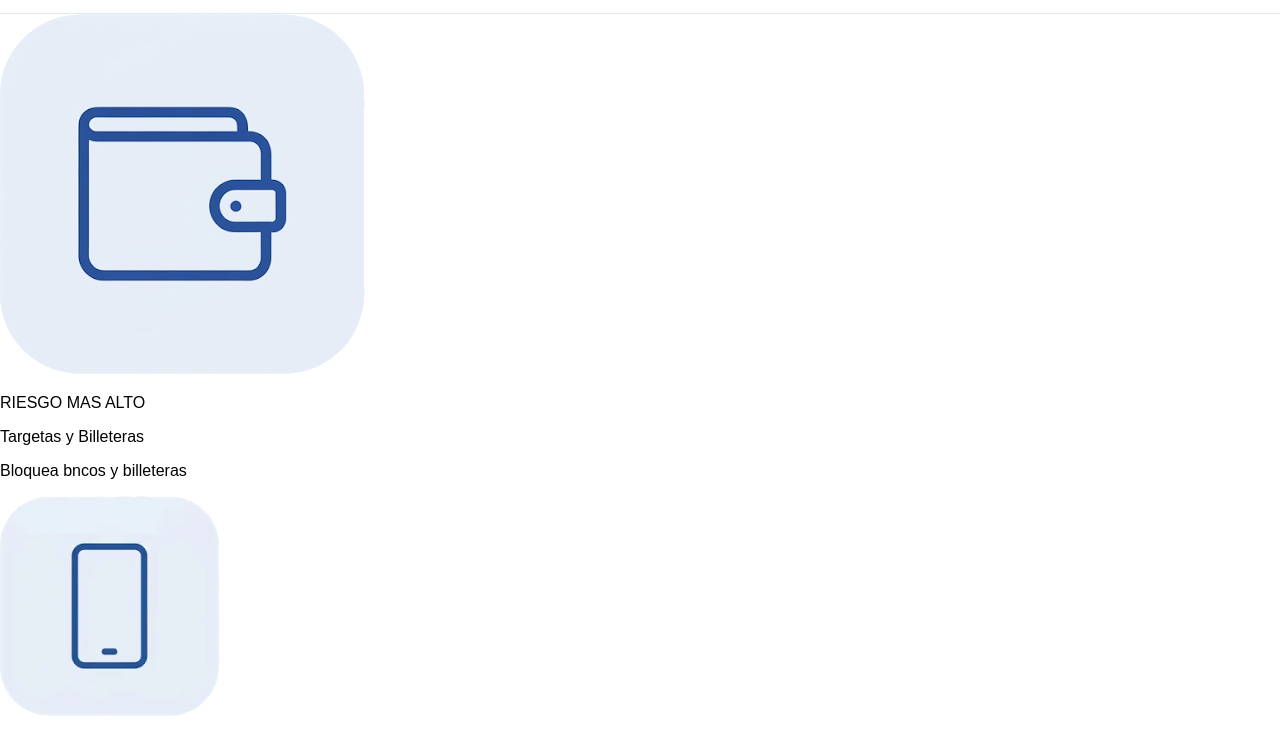
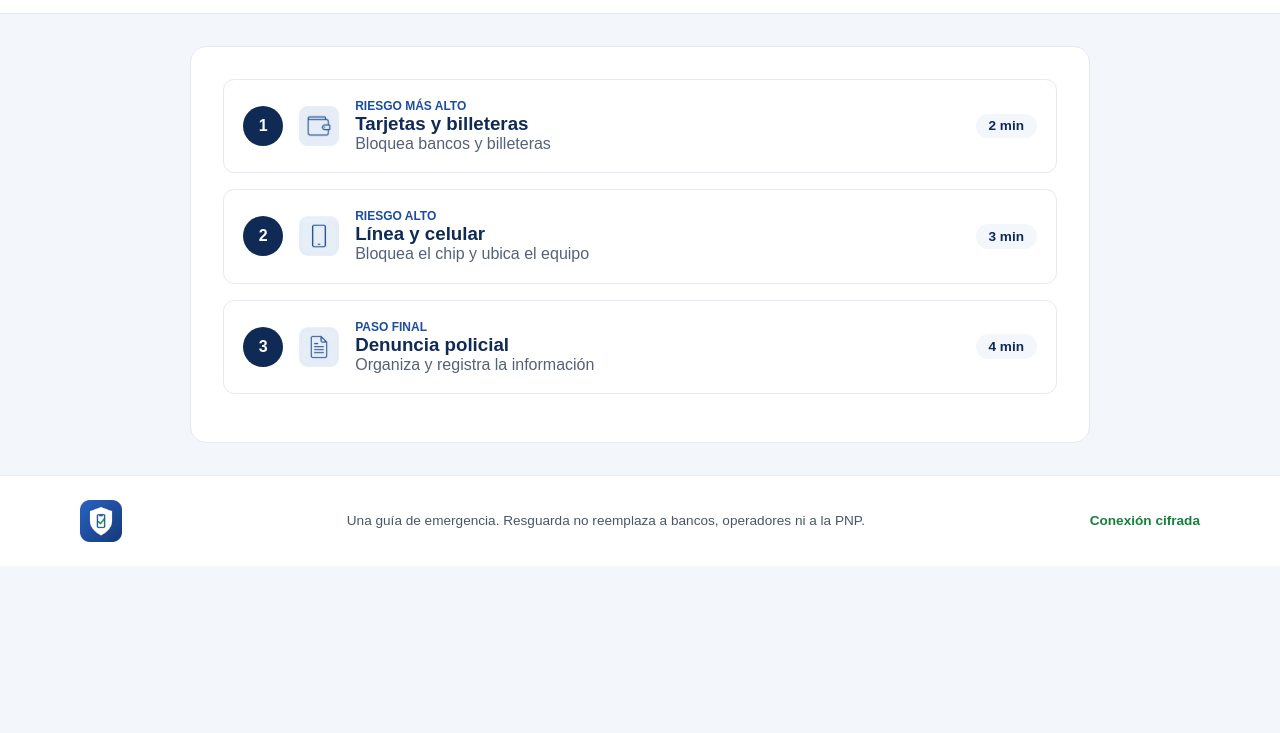
Before and after one commit to Hans-WM/Resguarda_Landing, a plain HTML site: page pages/plan.html in a window 1280 px wide. Shown: the part 62-795 px from the top of the page. Drawn offline with Linux system fonts and the light colour scheme.

Commit message:
Pagina plan mejorada

```diff
--- a/css/styles.css
+++ b/css/styles.css
@@ -100,3 +100,142 @@ body {
   color: #15803d;
   margin: 0;
 }
+.imagen-principal {
+    max-width: 500px;
+    width: 100%;
+    height: auto;
+}
+
+.rojoB {
+  background-color: rgb(183,42,52);
+  color:white;
+  font-size: 16px;
+  font-weight: bold;
+  padding: 16px 24px;
+  border:none;
+  border-radius: 12px;
+  cursor:pointer;
+}
+.dato-tiempo {
+  display: flex;
+  align-items: center; /* centra icono y texto verticalmente */
+  gap: .6rem;          /* espacio entre icono y texto */
+}
+
+.dato-tiempo p {
+  margin: 0;           /* quita el margen del párrafo para que quede alineado */
+}
+
+body {
+  background: #f3f6fa;   /* Gris Niebla: fondo de la pantalla */
+  color: #1b2433;        /* Tinta: texto de cuerpo */
+}
+
+.panel-ruta {
+  max-width: 900px;
+  margin: 2rem auto;
+  padding: 2rem;
+  background: #ffffff;
+  border: 1px solid #e5e9f2;
+  border-radius: 1rem;
+}
+
+.panel-ruta h1,
+.paso h3 {
+  color: #0f2a55;        /* Azul Noche: títulos */
+}
+
+.panel-ruta .etiqueta {
+  color: #1d4e9e;        /* Azul confianza */
+}
+
+/* Cada tarjeta: grupo de la izquierda y tiempo a la derecha */
+.paso {
+  display: flex;
+  align-items: center;
+  justify-content: space-between;
+  gap: 1rem;
+  padding: 1.2rem;
+  margin-bottom: 1rem;
+  background: #ffffff;
+  border: 1px solid #e5e9f2;
+
+  border-radius: .7rem;
+}
+
+/* Número, icono y texto en fila */
+.paso-info {
+  display: flex;
+  align-items: center;
+  gap: 1rem;
+}
+
+.paso-info p,
+.paso-info h3 {
+  margin: 0;
+}
+
+.numero-paso {
+  display: flex;
+  align-items: center;
+  justify-content: center;
+  width: 40px;
+  height: 40px;
+  border-radius: 50%;
+  background: #0f2a55;   /* Azul Noche */
+  color: #ffffff;
+  font-weight: bold;
+}
+
+.riesgo {
+  font-size: .75rem;
+  font-weight: bold;
+  text-transform: uppercase;
+  color: #1d4e9e;
+}
+
+.descripcion {
+  color: #55617a;        /* Gris Apoyo: texto de apoyo */
+}
+
+.tiempo {
+  padding: .3rem .8rem;
+  border-radius: 2rem;
+  background: #f3f6fa;
+  color: #0f2a55;
+  font-size: .85rem;
+  font-weight: bold;
+}
+
+/* Aviso de abajo: icono al lado del texto */
+.aviso-info {
+  display: flex;
+  align-items: center;
+  gap: .8rem;
+  padding: 1rem;
+  border-radius: .7rem;
+  background: #f3f6fa;
+}
+
+.aviso-info p {
+  margin: 0;
+}
+
+@media (max-width: 600px) {
+  .paso {
+    flex-wrap: wrap;
+    border: 1px solid #e5e9f2;
+  }
+}
+.lista-pasos {
+  padding: 1rem;
+  margin-bottom: 1rem;
+  background: #f3f6fa;
+  border: 1px solid #1d4e9e;
+  border-radius: 1rem;
+}
+
+
+.lista-pasos .paso:last-child {
+  margin-bottom: 0;
+}
--- a/pages/plan.html
+++ b/pages/plan.html
@@ -23,20 +23,48 @@
             </nav>
         </div>
     </header>
-    <div>
-        <img src="../assets/icons/icon_mon.png">
-        <p>RIESGO MAS ALTO</p>
-        <p>Targetas y Billeteras</p>
-        <p>Bloquea bncos y billeteras</p>
-        <img src="../assets/icons/icon_cel.png">
-        <p>RIESGO ALTO</p>
-        <p>Linea y celular</p>
-        <p>Bloquea el chip y ubica el equipo</p>
-        <img src ="../assets/icons/icon_doc.png">
-        <p>PASO FINAL</p>
-        <p>Denuncia Policial</p>
-        <p>Resgitra la informacion</p>
-    </div>
+    <main class="panel-ruta">
+
+        <article class="paso">
+            <div class="paso-info">
+                <span class="numero-paso">1</span>
+                <img src="../assets/icons/icon_mon.png" alt="" width="40" height="40">
+                <div>
+                    <p class="riesgo">Riesgo más alto</p>
+                    <h3>Tarjetas y billeteras</h3>
+                    <p class="descripcion">Bloquea bancos y billeteras</p>
+                </div>
+            </div>
+            <span class="tiempo">2 min</span>
+        </article>
+
+        <article class="paso">
+            <div class="paso-info">
+                <span class="numero-paso">2</span>
+                <img src="../assets/icons/icon_cel.png" alt="" width="40" height="40">
+                <div>
+                    <p class="riesgo">Riesgo alto</p>
+                    <h3>Línea y celular</h3>
+                    <p class="descripcion">Bloquea el chip y ubica el equipo</p>
+                </div>
+            </div>
+            <span class="tiempo">3 min</span>
+        </article>
+
+        <article class="paso">
+            <div class="paso-info">
+                <span class="numero-paso">3</span>
+                <img src="../assets/icons/icon_doc.png" alt="" width="40" height="40">
+                <div>
+                    <p class="riesgo">Paso final</p>
+                    <h3>Denuncia policial</h3>
+                    <p class="descripcion">Organiza y registra la información</p>
+                </div>
+            </div>
+            <span class="tiempo">4 min</span>
+        </article>
+
+        </main>
     <footer class="pie">
         <div class="contenedor barra">
             <a class="marca" href="index.html">
```
Also changed, not shown: index.html (+8 -2 lines), pages/emergencia.html (+1 -1 lines), pages/informacion.html (+2 -1 lines), assets/icons/icono_info.png (added), assets/icons/reloj.png (added), assets/images/imagen1.jpg (added), assets/images/imagen2.jpg (added).
